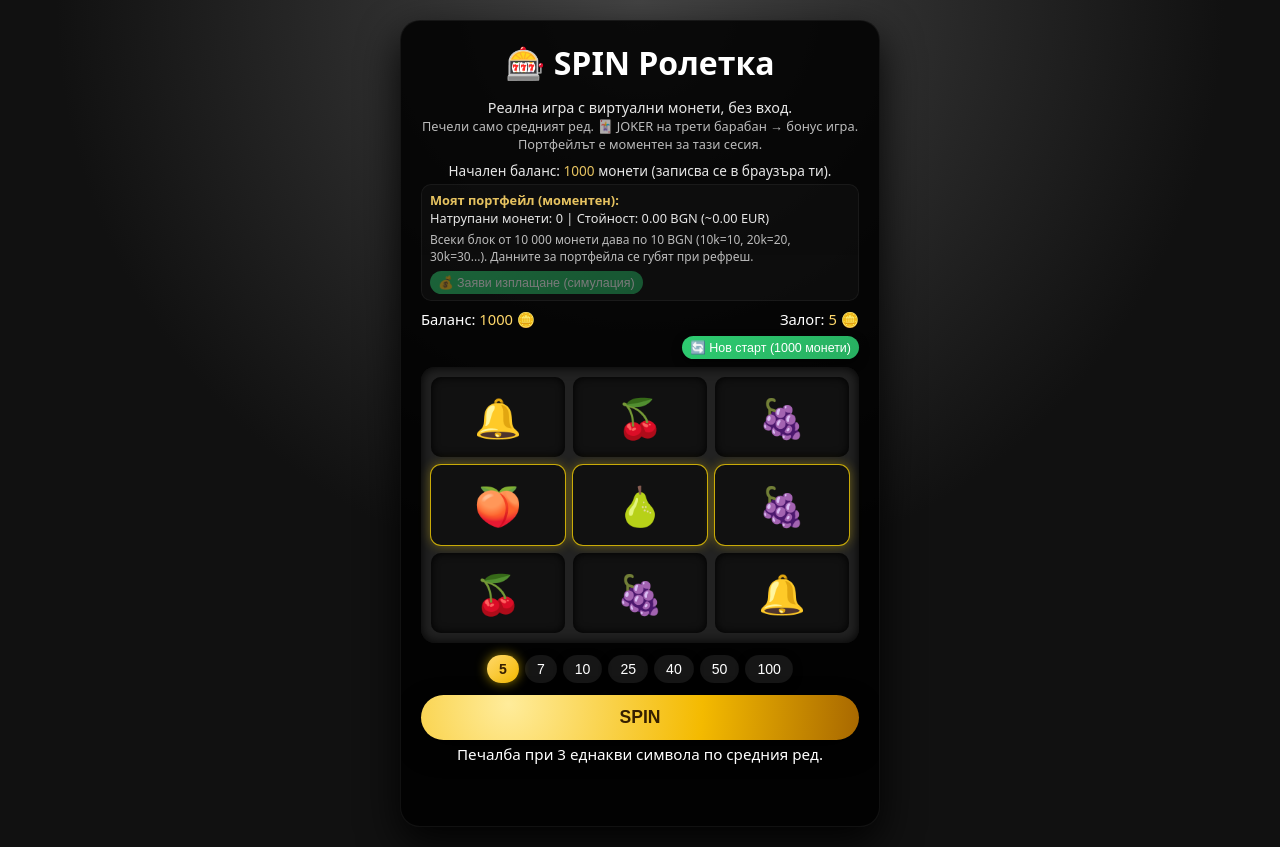
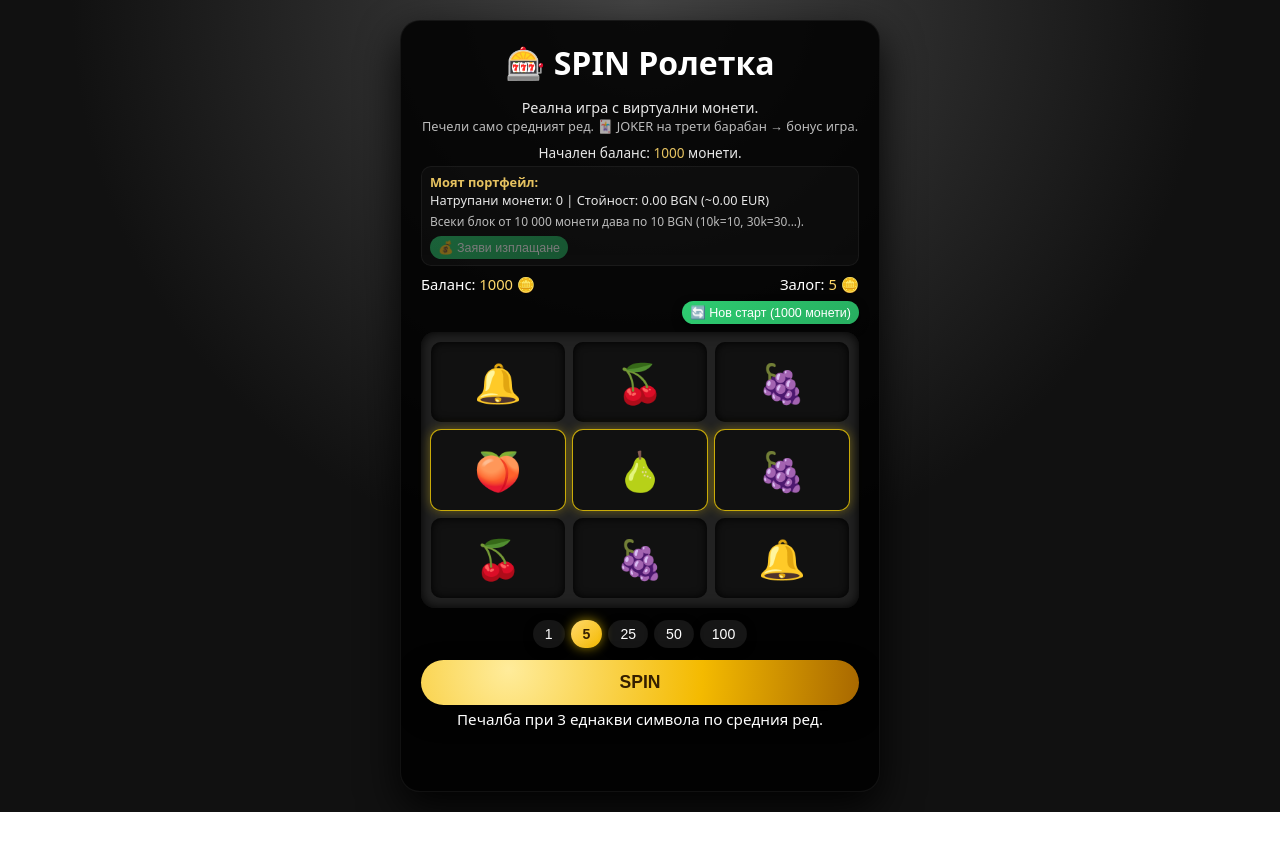
Before and after one commit to Turizam123/uzislotrol, a plain HTML site: page index.html in a window 1280 px wide. After the commit the page ends 812 px from the top, so only its background shows below. Drawn offline with Linux system fonts and the light colour scheme.

Commit message:
Update index.html

```diff
--- a/index.html
+++ b/index.html
@@ -2,7 +2,7 @@
 <html lang="bg">
 <head>
   <meta charset="UTF-8" />
-  <title>🎰 SPIN Ролетка – Реална игра</title>
+  <title>🎰 SPIN Ролетка</title>
   <meta name="viewport" content="width=device-width, initial-scale=1.0" />
 
   <link rel="manifest" href="manifest.json">
@@ -449,26 +449,26 @@
 
     <h1>🎰 SPIN Ролетка</h1>
     <p class="subtitle">
-      Реална игра с виртуални монети, без вход.<br>
-      <small>Печели само средният ред. 🃏 JOKER на трети барабан → бонус игра. Портфейлът е моментен за тази сесия.</small>
+      Реална игра с виртуални монети.<br>
+      <small>Печели само средният ред. 🃏 JOKER на трети барабан → бонус игра.</small>
     </p>
 
     <div id="balancesInfo">
-      Начален баланс: <span class="highlight">1000</span> монети (записва се в браузъра ти).
+      Начален баланс: <span class="highlight">1000</span> монети.
     </div>
 
     <div id="walletInfo">
-      <div><strong>Моят портфейл (моментен):</strong></div>
+      <div><strong>Моят портфейл:</strong></div>
       <div>
         Натрупани монети: <span id="walletCoins">0</span> |
         Стойност: <span id="walletBgn">0</span> BGN (~<span id="walletEur">0</span> EUR)
       </div>
       <div class="wallet-row">
         <span style="font-size:0.75rem; opacity:0.8;">
-          Всеки блок от 10 000 монети дава по 10 BGN (10k=10, 20k=20, 30k=30...). Данните за портфейла се губят при рефреш.
+          Всеки блок от 10 000 монети дава по 10 BGN (10k=10, 30k=30...).
         </span>
         <button id="walletCashoutBtn" class="wallet-btn" disabled>
-          💰 Заяви изплащане (симулация)
+          💰 Заяви изплащане
         </button>
       </div>
     </div>
@@ -505,11 +505,9 @@
 
     <div class="controls">
       <div class="bet-box" id="betSelector">
+        <button class="bet-btn" data-bet="1">1</button>
         <button class="bet-btn" data-bet="5">5</button>
-        <button class="bet-btn" data-bet="7">7</button>
-        <button class="bet-btn" data-bet="10">10</button>
         <button class="bet-btn" data-bet="25">25</button>
-        <button class="bet-btn" data-bet="40">40</button>
         <button class="bet-btn" data-bet="50">50</button>
         <button class="bet-btn" data-bet="100">100</button>
       </div>
@@ -547,7 +545,7 @@
           <button id="resetCancelBtn" class="reset-btn-secondary">❌ Не сега</button>
         </div>
         <div class="reset-note">
-          * Балансът се нулира до 1000 монети, а портфейлът започва от начало. Това е само визуална игра.
+          * Балансът се нулира до 1000 монети, а портфейлът започва от начало.
         </div>
       </div>
     </div>
@@ -559,7 +557,7 @@
         <div class="reset-title">Презареждане от портфейла</div>
         <div id="reloadMessage" class="reset-message">
           Играл си дълго и имаш портфейл от
-          <span id="reloadWalletBgn">40.00</span> BGN.<br>
+          <span id="reloadWalletBgn">20.00</span> BGN.<br>
           Можеш да прехвърлиш част от него обратно като монети.
         </div>
         <div style="margin-bottom:8px; font-size:0.85rem;">
@@ -1074,7 +1072,7 @@ walletCashoutBtn.onclick = ()=>{
     resultText.textContent = "Нямаш натрупани средства в портфейла.";
     return;
   }
-  const msg = `💰 Симулация: портфейлът ти има ${walletBgn.toFixed(2)} BGN (~${(walletBgn*BGN_TO_EUR).toFixed(2)} EUR).`;
+  const msg = `💰 Портфейлът ти има ${walletBgn.toFixed(2)} BGN (~${(walletBgn*BGN_TO_EUR).toFixed(2)} EUR).`;
   resultText.textContent = msg;
   const dt = getDateTime();
   historyEl.innerHTML =
```
